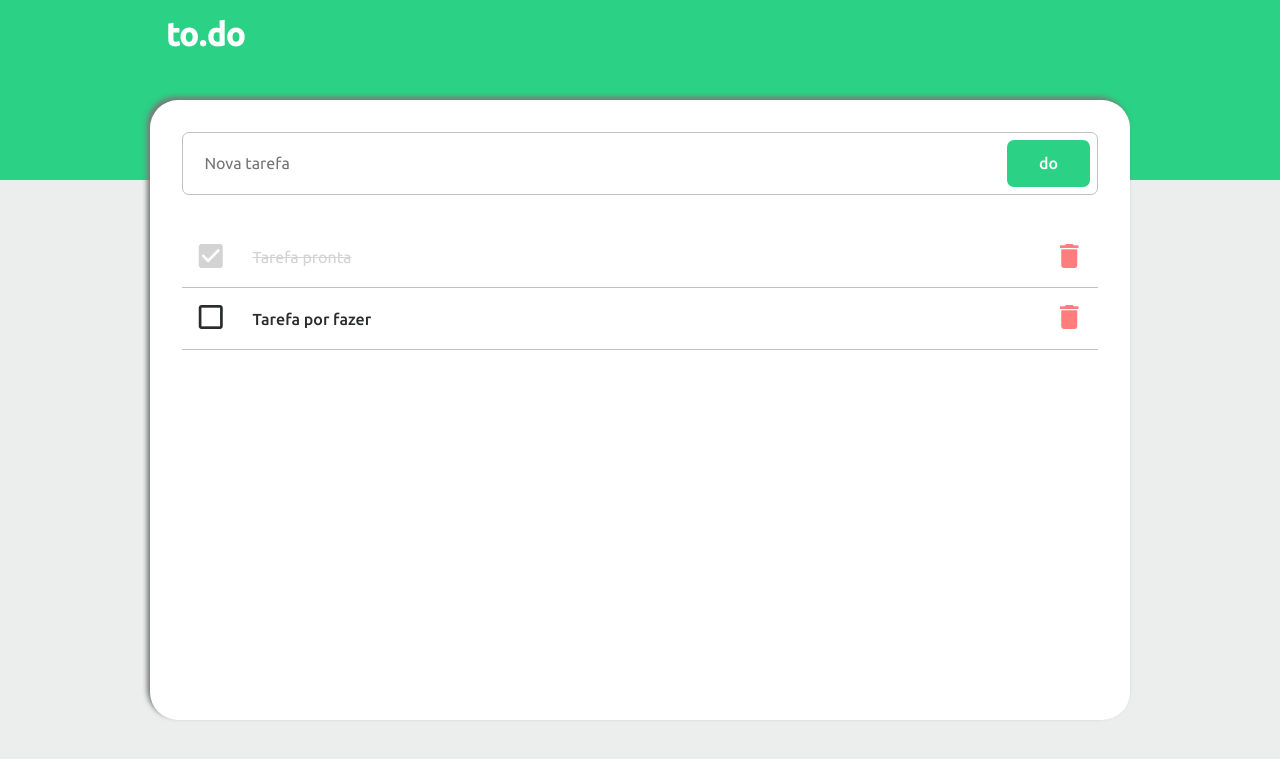
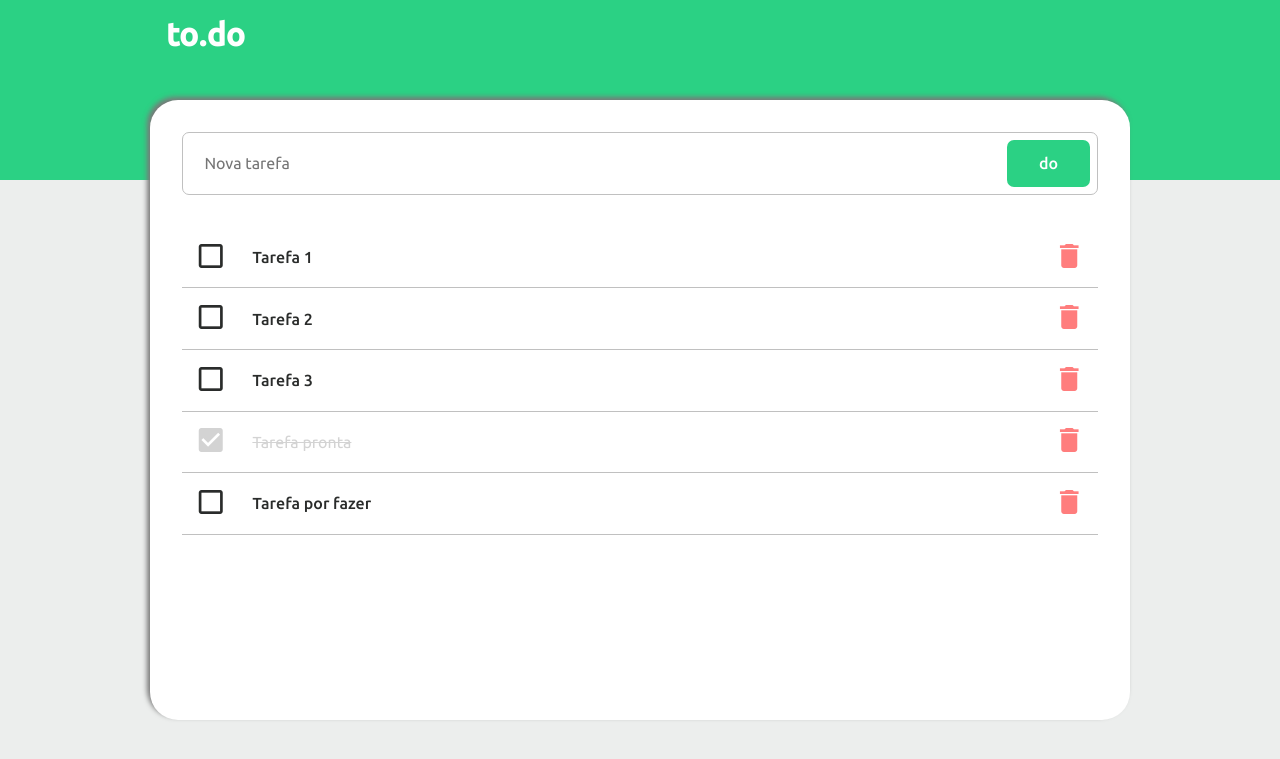
Before and after one commit to danieldougr/todo, a PHP site: page / in a window 1280 px wide. Shown: the top 759 px of the page. Run offline with PHP 8.4, Linux system fonts and the light colour scheme.

Commit message:
Commit 2 - Listando as tarefas

```diff
--- /dev/null
+++ b/db.txt
@@ -0,0 +1,3 @@
+Tarefa 1
+Tarefa 2
+Tarefa 3
--- /dev/null
+++ b/functions.php
@@ -0,0 +1,5 @@
+<?php
+
+require('./repository.php');
+
+$tasks = dbRead();
--- a/index.php
+++ b/index.php
@@ -1,3 +1,6 @@
+<?php
+    require('./functions.php');
+?>
 <!DOCTYPE html>
 <html lang="pt-br">
 <head>
@@ -32,6 +35,23 @@
             </form>
             <table>
                 <tbody>
+                    <?php foreach ($tasks as $task) : ?>
+                        <tr>
+                            <td width="2.2rem">
+                                <a href="" class="link-not-done">
+                                    <span class="material-icons-outlined">check_box_outline_blank</span>
+                                </a>
+                            </td>
+                            <td class="td-not-done">
+                                <?php echo $task?>
+                            </td>
+                            <td width="2.2rem">
+                                <a href="" class="link-trash">
+                                    <span class="material-icons-outlined">delete</span>
+                                </a>
+                        </td>
+                    </tr>
+                    <?php endforeach ?>
                     <tr>
                         <td width="2.2rem">
                             <a href="" class="link-done">
--- /dev/null
+++ b/repository.php
@@ -0,0 +1,26 @@
+<?php
+
+function dbRead(): array
+{
+    $file = fopen('db.txt', 'r');
+    $tasks = array();
+
+    if($file) {
+        while(!feof($file)) {
+            $line = rtrim(fgets($file));
+            if(strlen($line) > 0) {
+                $tasks[] = $line;
+            }
+        }
+    }
+
+    return $tasks;
+}
+
+function dbInclude() {
+
+}
+
+function dbRewrite() {
+
+}
```
